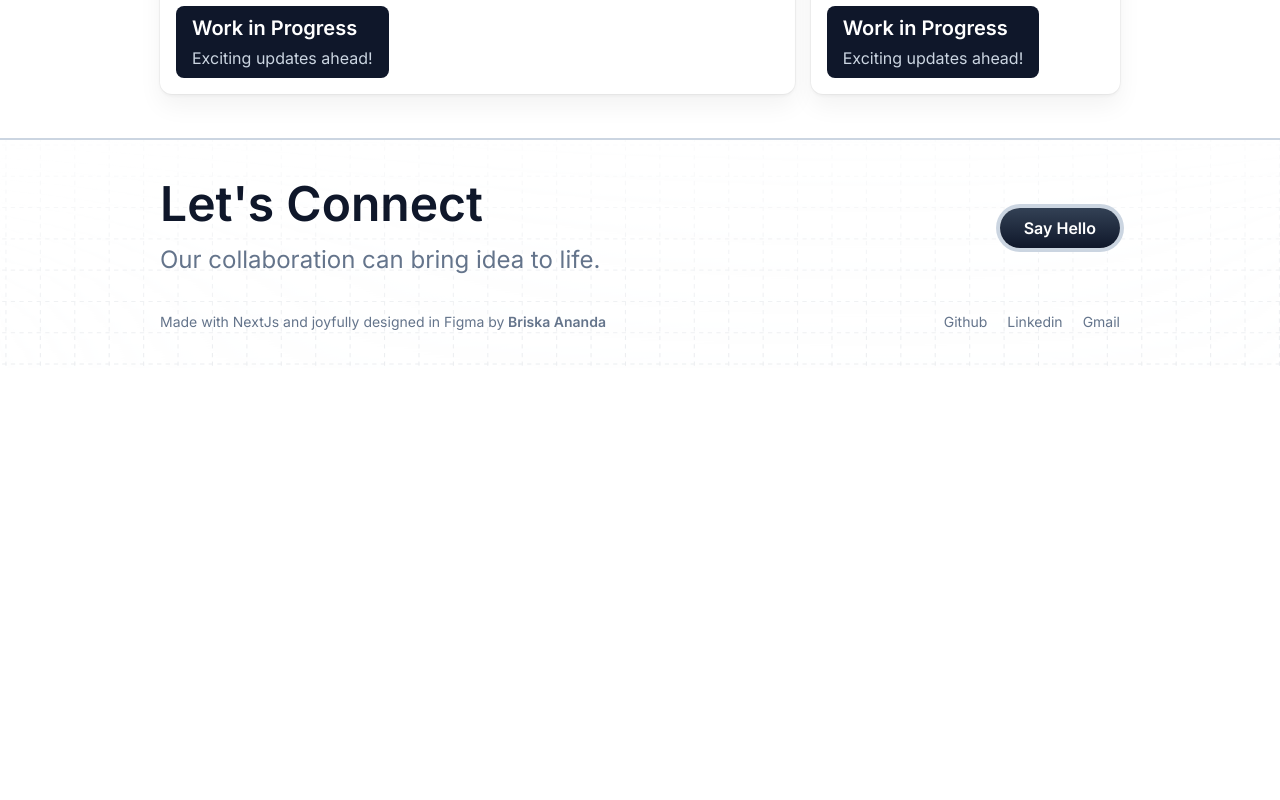
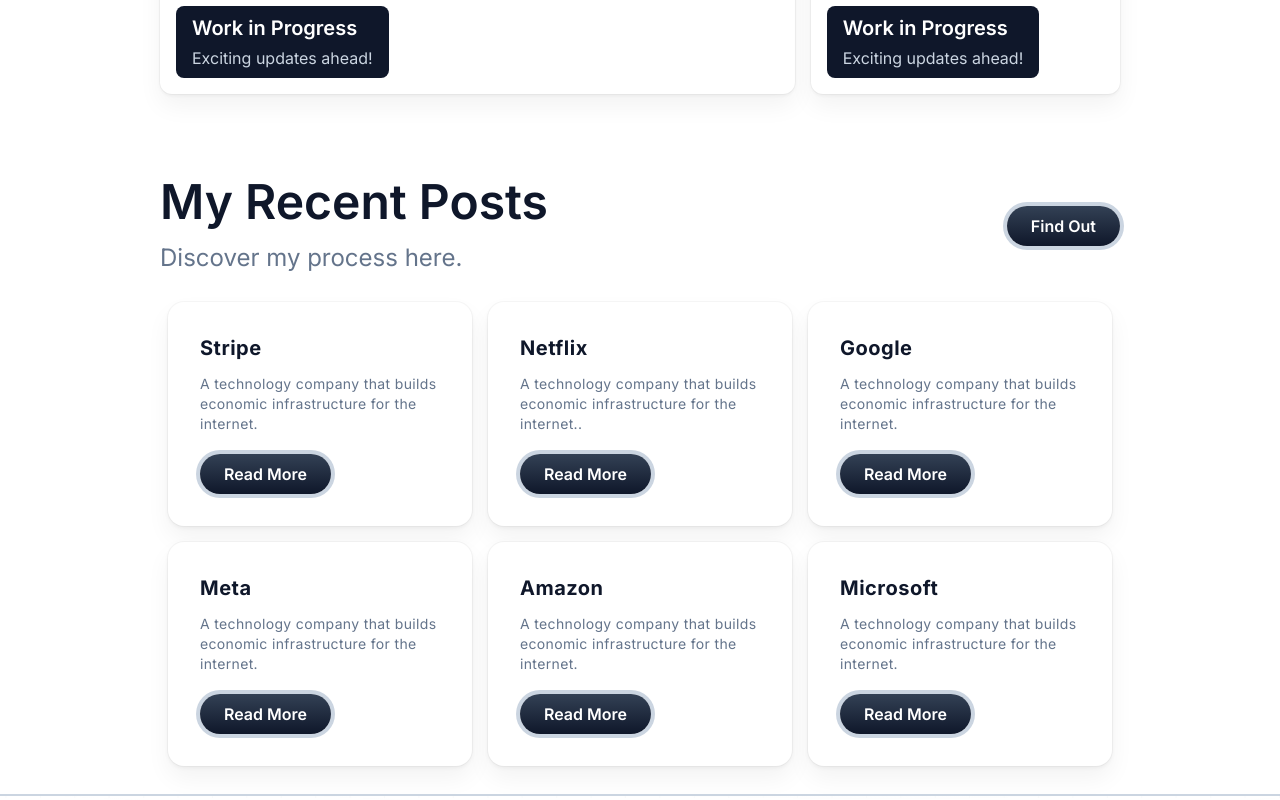
Before and after one commit to briskaanandaa/personal-website, a Next.js app: page / in a window 1280 px wide. Shown: the part 1440-2240 px from the top of the page. Before the commit the page ends 1808 px from the top, so only its background shows below. Built offline with nearby package versions, Linux system fonts and the light colour scheme.

Commit message:
Blog Sections

```diff
--- a/src/app/page.tsx
+++ b/src/app/page.tsx
@@ -3,6 +3,7 @@
 import HeaderGradient from "@/components/HeaderGradient";
 import HeroSection from "@/components/HeroSection";
 import { Navbar } from "@/components/Navbar";
+import PostSections from "@/components/PostSections";
 import WorkSections from "@/components/WorkSections";
 
 export default function Home() {
@@ -13,6 +14,7 @@
       <HeroSection />
       <FeaturesSectionDemo />
       <WorkSections />
+      <PostSections />
       <Footer />
     </main>
   );
--- /dev/null
+++ b/src/components/CardHoverEffectDemo.tsx
@@ -0,0 +1,47 @@
+import { HoverEffect } from "@/components/ui/card-hover-effect";
+
+export function CardHoverEffectDemo() {
+  return (
+    <div className=" mx-auto">
+      <HoverEffect items={projects} />
+    </div>
+  );
+}
+export const projects = [
+  {
+    title: "Stripe",
+    description:
+      "A technology company that builds economic infrastructure for the internet.",
+    link: "",
+  },
+  {
+    title: "Netflix",
+    description:
+      "A technology company that builds economic infrastructure for the internet..",
+    link: "",
+  },
+  {
+    title: "Google",
+    description:
+      "A technology company that builds economic infrastructure for the internet.",
+    link: "",
+  },
+  {
+    title: "Meta",
+    description:
+      "A technology company that builds economic infrastructure for the internet.",
+    link: "",
+  },
+  {
+    title: "Amazon",
+    description:
+      "A technology company that builds economic infrastructure for the internet.",
+    link: "",
+  },
+  {
+    title: "Microsoft",
+    description:
+      "A technology company that builds economic infrastructure for the internet.",
+    link: "",
+  },
+];
--- a/src/components/DirectionAwareHoverDemo.tsx
+++ /dev/null
@@ -1,14 +0,0 @@
-"use client";
-
-import { DirectionAwareHover } from "@/components/ui/direction-aware-hover";
-
-export function DirectionAwareHoverDemo() {
-  const imageUrl = "/briskaanandaa.svg";
-  return (
-    <div className="h-full relative  flex items-center justify-center">
-      <DirectionAwareHover imageUrl={imageUrl}>
-        <p></p>
-      </DirectionAwareHover>
-    </div>
-  );
-}
--- /dev/null
+++ b/src/components/PostSections.tsx
@@ -0,0 +1,32 @@
+import { CardHoverEffectDemo } from "./CardHoverEffectDemo";
+
+const PostSections = () => {
+  return (
+    <div className="relative w-full h-fit flex justify-center bottom-0 py-5 z-10 bg-white">
+      <div className="relative w-[90vw] md:w-[75vw] h-fit z-10">
+        <div className="flex flex-col sm:flex-row align-center justify-between py-3 md:py-5">
+          <div className="mb-4 sm:mb-0">
+            <h1 className="text-4xl sm:text-4xl md:text-5xl font-semibold text-slate-900 mb-4">
+              My Recent Posts
+            </h1>
+            <p className="text-lg sm:text-xl md:text-2xl text-slate-500 ">
+              Discover my process here.
+            </p>
+          </div>
+
+          <div className="h-fill flex justify-center items-center w-full sm:w-auto">
+            <button className="hidden sm:inline-flex w-full sm:w-auto px-6 py-2 items-center justify-center h-fit rounded-full font-semibold bg-gradient-to-b from-slate-700 to-slate-900 text-white ring-4 ring-slate-300 focus:ring-0 transition-all duration-500 ease-in-out transform-gpu focus:translate-y-1">
+              Find Out
+            </button>
+          </div>
+        </div>
+        <CardHoverEffectDemo />
+        <button className="w-full  inline-flex md:hidden lg:hidden px-6 py-2 items-center justify-center h-fit rounded-full font-semibold bg-gradient-to-b from-slate-700 to-slate-900 text-white ring-4 ring-slate-300 focus:ring-0 transition-all duration-500 ease-in-out transform-gpu focus:translate-y-1">
+          Find Out
+        </button>
+      </div>
+    </div>
+  );
+};
+
+export default PostSections;
--- /dev/null
+++ b/src/components/ui/card-hover-effect.tsx
@@ -0,0 +1,121 @@
+"use client";
+
+import { cn } from "@/lib/utils";
+import { AnimatePresence, motion } from "framer-motion";
+import Link from "next/link";
+import { useState } from "react";
+
+export const HoverEffect = ({
+  items,
+  className,
+}: {
+  items: {
+    title: string;
+    description: string;
+    link: string;
+  }[];
+  className?: string;
+}) => {
+  let [hoveredIndex, setHoveredIndex] = useState<number | null>(null);
+
+  return (
+    <div
+      className={cn(
+        "grid grid-cols-1 md:grid-cols-2  lg:grid-cols-3 ",
+        className
+      )}
+    >
+      {items.map((item, idx) => (
+        <Link
+          href={item?.link}
+          key={item?.link}
+          className="relative group  block p-2 h-full w-full"
+          onMouseEnter={() => setHoveredIndex(idx)}
+          onMouseLeave={() => setHoveredIndex(null)}
+        >
+          <AnimatePresence>
+            {hoveredIndex === idx && (
+              <motion.span
+                className="absolute inset-0 h-full w-full bg-slate-300 dark:bg-slate-800/[0.8] block  rounded-3xl"
+                layoutId="hoverBackground"
+                initial={{ opacity: 0 }}
+                animate={{
+                  opacity: 1,
+                  transition: { duration: 0.15 },
+                }}
+                exit={{
+                  opacity: 0,
+                  transition: { duration: 0.15, delay: 0.2 },
+                }}
+              />
+            )}
+          </AnimatePresence>
+          <Card>
+            <CardTitle>{item.title}</CardTitle>
+            <CardDescription>{item.description}</CardDescription>
+            <button className="pointer-events-auto px-6 py-2 mt-5 items-center justify-center h-fit rounded-full font-semibold bg-gradient-to-b from-slate-700 to-slate-900 text-white ring-4 ring-slate-300 focus:ring-0 transition-all duration-500 ease-in-out transform-gpu focus:translate-y-1">
+              Read More
+            </button>
+          </Card>
+        </Link>
+      ))}
+    </div>
+  );
+};
+
+export const Card = ({
+  className,
+  children,
+}: {
+  className?: string;
+  children: React.ReactNode;
+}) => {
+  return (
+    <div
+      className={cn(
+        "rounded-2xl h-full w-full p-4 overflow-hidden bg-white [box-shadow:0_0_0_1px_rgba(0,0,0,.03),0_2px_4px_rgba(0,0,0,.05),0_12px_24px_rgba(0,0,0,.05)] hover:shadow-none  relative z-20",
+        className
+      )}
+    >
+      <div className="relative z-50">
+        <div className="p-4">{children}</div>
+      </div>
+    </div>
+  );
+};
+export const CardTitle = ({
+  className,
+  children,
+}: {
+  className?: string;
+  children: React.ReactNode;
+}) => {
+  return (
+    <h4
+      className={cn(
+        "text-slate-900 font-bold text-xl tracking-wide",
+        className
+      )}
+    >
+      {children}
+    </h4>
+  );
+};
+export const CardDescription = ({
+  className,
+  children,
+}: {
+  className?: string;
+  children: React.ReactNode;
+}) => {
+  return (
+    <p
+      className={cn(
+        "mt-3 text-slate-500 tracking-wide leading-relaxed text-sm",
+        className
+      )}
+    >
+      {children}
+    </p>
+  );
+};
--- a/src/components/ui/direction-aware-hover.tsx
+++ /dev/null
@@ -1,164 +0,0 @@
-"use client";
-
-import { cn } from "@/lib/utils";
-import { AnimatePresence, motion } from "framer-motion";
-import Image from "next/image";
-import { useRef, useState } from "react";
-
-export const DirectionAwareHover = ({
-  imageUrl,
-  children,
-  imageClassName,
-  className,
-}: {
-  imageUrl: string;
-  children: React.ReactNode | string;
-  childrenClassName?: string;
-  imageClassName?: string;
-  className?: string;
-}) => {
-  const ref = useRef<HTMLDivElement>(null);
-
-  const [direction, setDirection] = useState<
-    "top" | "bottom" | "left" | "right" | string
-  >("left");
-
-  const handleMouseEnter = (
-    event: React.MouseEvent<HTMLDivElement, MouseEvent>
-  ) => {
-    if (!ref.current) return;
-
-    const direction = getDirection(event, ref.current);
-    console.log("direction", direction);
-    switch (direction) {
-      case 0:
-        setDirection("top");
-        break;
-      case 1:
-        setDirection("right");
-        break;
-      case 2:
-        setDirection("bottom");
-        break;
-      case 3:
-        setDirection("left");
-        break;
-      default:
-        setDirection("left");
-        break;
-    }
-  };
-
-  const getDirection = (
-    ev: React.MouseEvent<HTMLDivElement, MouseEvent>,
-    obj: HTMLElement
-  ) => {
-    const { width: w, height: h, left, top } = obj.getBoundingClientRect();
-    const x = ev.clientX - left - (w / 2) * (w > h ? h / w : 1);
-    const y = ev.clientY - top - (h / 2) * (h > w ? w / h : 1);
-    const d = Math.round(Math.atan2(y, x) / 1.57079633 + 5) % 4;
-    return d;
-  };
-
-  return (
-    <motion.div
-      onMouseEnter={handleMouseEnter}
-      ref={ref}
-      className={cn(
-        "md:h-96 w-60 h-60 md:w-96 bg-transparent rounded-lg overflow-hidden group/card relative",
-        className
-      )}
-    >
-      <AnimatePresence mode="wait">
-        <motion.div
-          className="relative h-full w-full"
-          initial="initial"
-          whileHover={direction}
-          exit="exit"
-        >
-          <motion.div className="group-hover/card:block hidden absolute inset-0 w-full h-full z-10 transition duration-500" />
-          <motion.div
-            variants={variants}
-            className="h-full w-full relative"
-            transition={{
-              duration: 0.2,
-              ease: "easeOut",
-            }}
-          >
-            <Image
-              alt="image"
-              className={cn(
-                "h-full w-full object-cover scale-[1.15]",
-                imageClassName
-              )}
-              width="1000"
-              height="1000"
-              src={imageUrl}
-            />
-          </motion.div>
-          <motion.div
-            variants={textVariants}
-            transition={{
-              duration: 0.5,
-              ease: "easeOut",
-            }}
-          >
-            {children}
-          </motion.div>
-        </motion.div>
-      </AnimatePresence>
-    </motion.div>
-  );
-};
-
-const variants = {
-  initial: {
-    x: 0,
-  },
-
-  exit: {
-    x: 0,
-    y: 0,
-  },
-  top: {
-    y: 20,
-  },
-  bottom: {
-    y: -20,
-  },
-  left: {
-    x: 20,
-  },
-  right: {
-    x: -20,
-  },
-};
-
-const textVariants = {
-  initial: {
-    y: 0,
-    x: 0,
-    opacity: 0,
-  },
-  exit: {
-    y: 0,
-    x: 0,
-    opacity: 0,
-  },
-  top: {
-    y: -20,
-    opacity: 1,
-  },
-  bottom: {
-    y: 2,
-    opacity: 1,
-  },
-  left: {
-    x: -2,
-    opacity: 1,
-  },
-  right: {
-    x: 20,
-    opacity: 1,
-  },
-};
```
